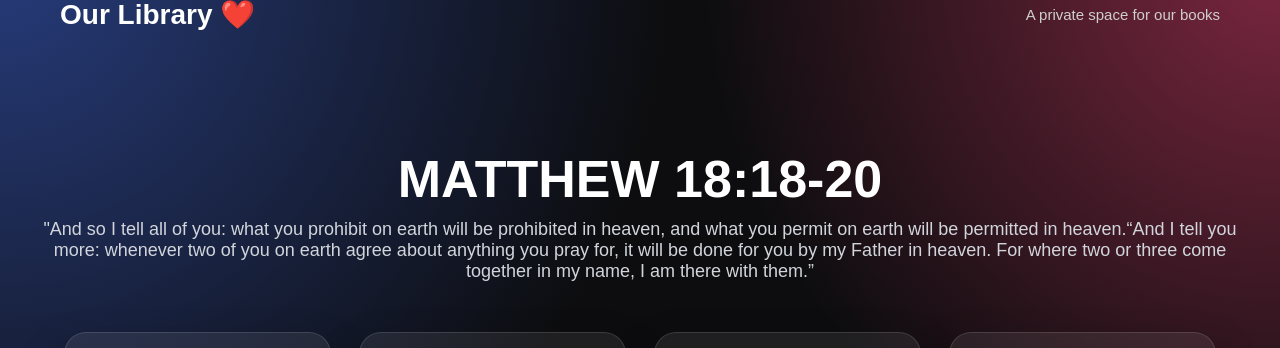
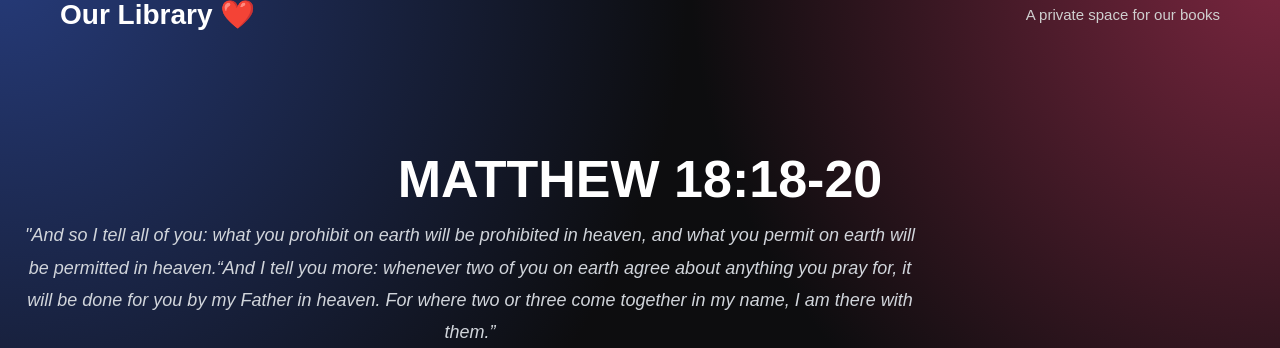
Before and after one commit to dasilvaaldeniro0-hub/our-secret-library, a Django app: page / in a window 1280 px wide. Shown: the part 37-385 px from the top of the page. Run offline with Django 5.2, Linux system fonts and the light colour scheme; a user stored in the database is signed in; data comes from the database, SQL or seed files in the repository.

Commit message:
Update verse style

```diff
--- a/library_app/static/library_app/css/style.css
+++ b/library_app/static/library_app/css/style.css
@@ -28,6 +28,14 @@
 .tagline {
     color: #cfcfcf;
     font-size: 15px;
+}
+
+.verse {
+    font-style: italic;
+    color: #d1d5db;
+    line-height: 1.8;
+    max-width: 900px;
+    margin: auto;
 }
 
 .hero {
--- a/library_app/templates/base.html
+++ b/library_app/templates/base.html
@@ -5,8 +5,6 @@
 <head>
     <title>Our Library</title>
     <link rel="stylesheet" href="{% static 'library_app/css/style.css' %}">
-    <link rel="icon" href="{% static 'library_app/images/favicon.png' %}">
-    <link rel="shortcut icon" type="image/png" href="{% static 'library_app/images/favicon.png' %}?v=2">
 </head>
 
 <body>
--- a/library_app/templates/books.html
+++ b/library_app/templates/books.html
@@ -17,7 +17,7 @@
 
 <section class="hero">
     <h1>MATTHEW 18:18-20</h1>
-    <p>"And so I tell all of you: what you prohibit on earth will be prohibited in heaven, and what you permit on earth will be permitted in heaven.“And I tell you more: whenever two of you on earth agree about anything you pray for, it will be done for you by my Father in heaven. For where two or three come together in my name, I am there with them.”</p>
+    <p class="verse">"And so I tell all of you: what you prohibit on earth will be prohibited in heaven, and what you permit on earth will be permitted in heaven.“And I tell you more: whenever two of you on earth agree about anything you pray for, it will be done for you by my Father in heaven. For where two or three come together in my name, I am there with them.”</p>
 </section>
 
 <section class="books">
```
